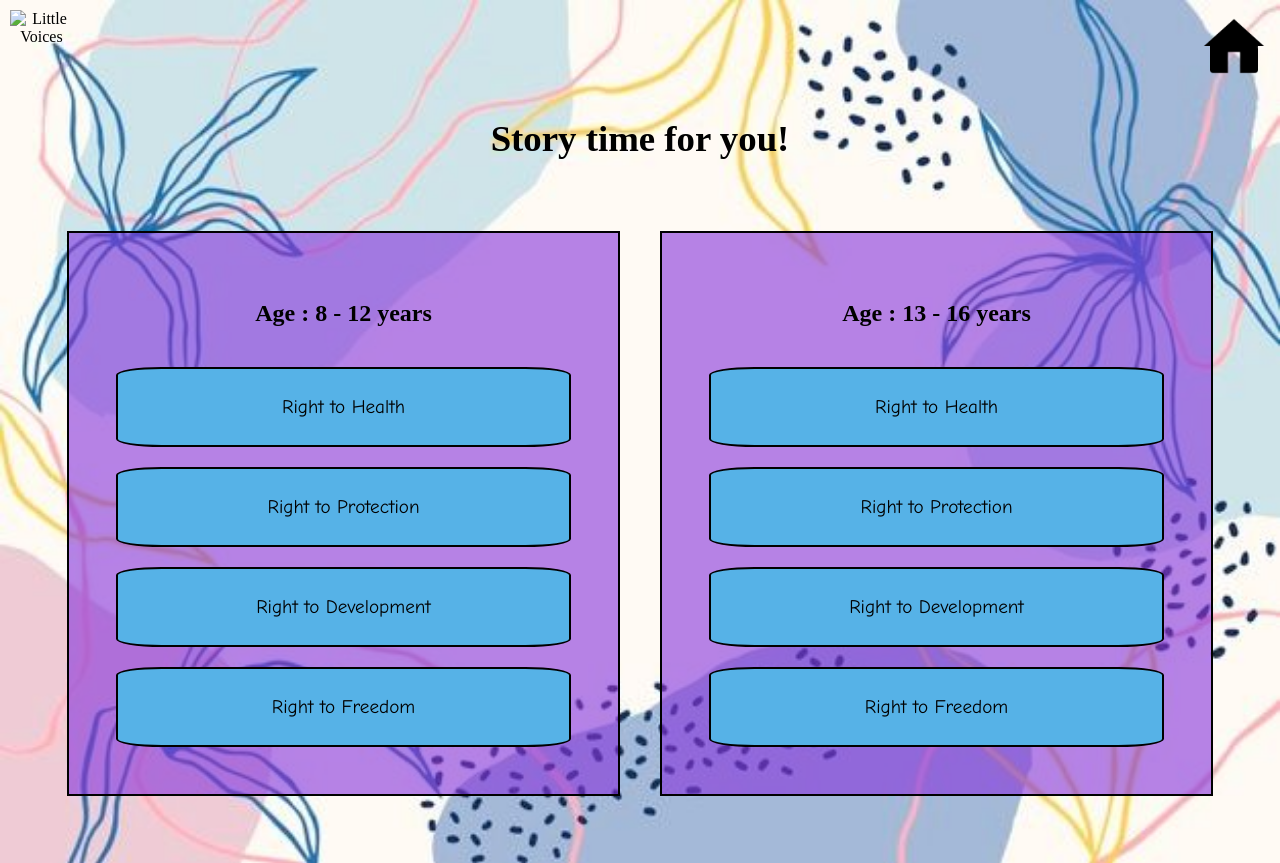
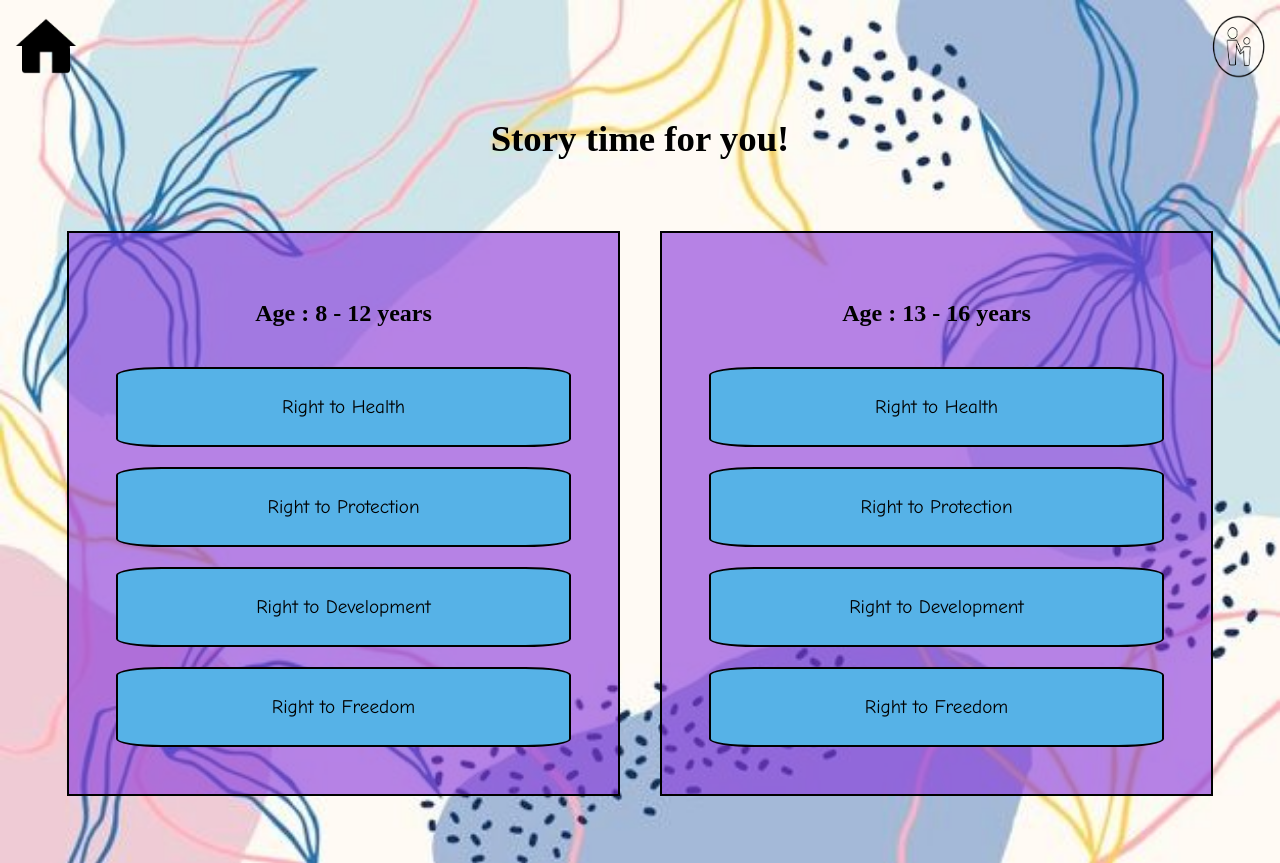
Before and after one commit to TanyaSingh103/LittleVoices, a plain HTML site: page pages/story.html in a window 1280 px wide. Drawn offline with Linux system fonts and the light colour scheme.

Commit message:
minor problems updated

```diff
--- a/pages/question.css
+++ b/pages/question.css
@@ -44,6 +44,7 @@ img{
 #home
 {
     width: 6rem;
+    height:70%;
 
 }
 #logo
--- a/pages/story.css
+++ b/pages/story.css
@@ -20,7 +20,7 @@ img {
   padding: 0px;
 }
 #Home {
-  float: right;
+  float: left;
   width:20%;
   transition: transform infinite ease-in 0s;
 }
--- a/pages/story.html
+++ b/pages/story.html
@@ -9,14 +9,16 @@
   <body>
 
     <div class="navbar">
+
+      <a href="/pages/index.html">
+        <img src="../assets/home_icon_1.png" alt="Home" id="Home" />
+      </a>
+
       <img
-        src="../assets/Little-Voices-logo.png"
+        src="../assets/Little Voices-logo.png"
         alt="Little Voices"
         id="Logo"
       />
-      <a href="/pages/index.html">
-        <img src="../assets/home_icon_1.png" alt="Home" id="Home" />
-      </a>
     </div>
 
     <h1>Story time for you!</h1>
```
Also changed, not shown: pages/index-2.html (+1 -1 lines), pages/question.html (+1 -1 lines).
